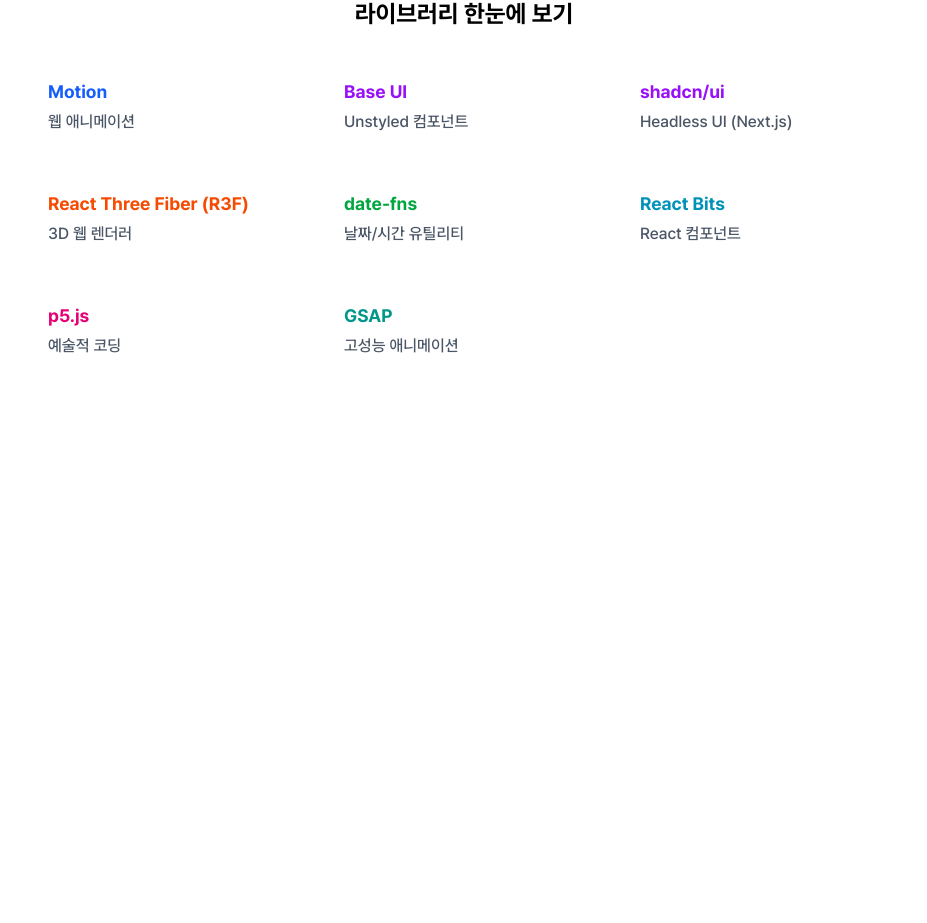
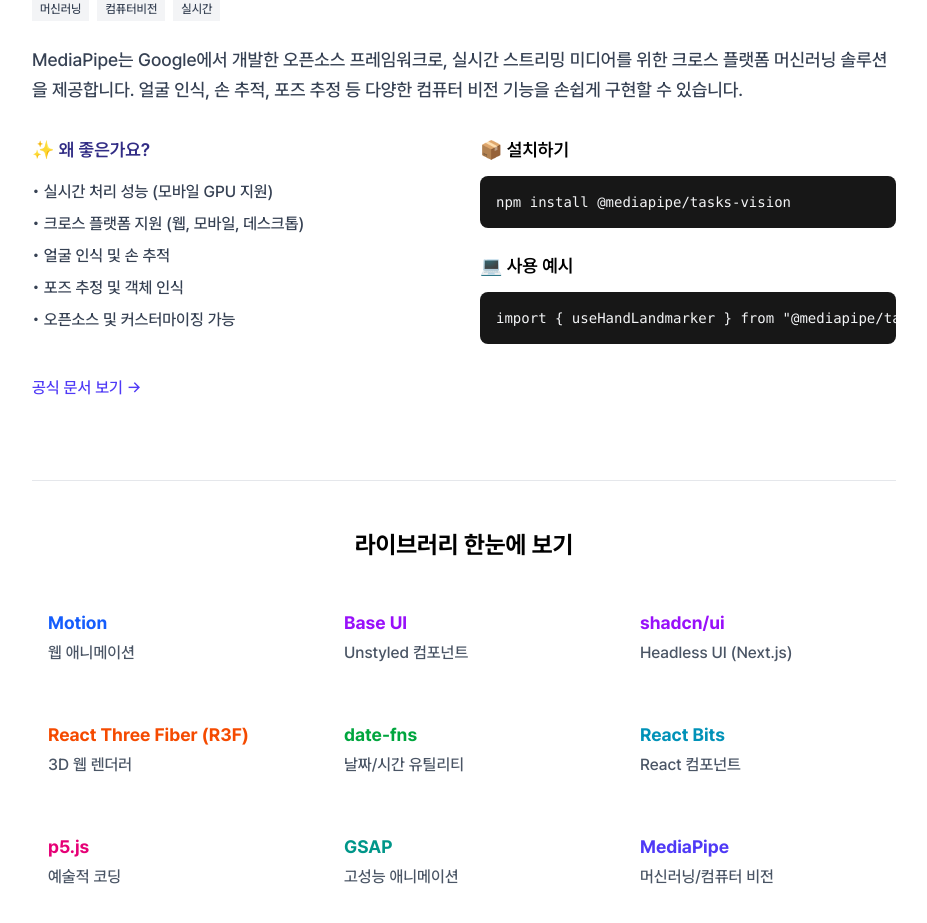
Before and after one commit to 01-office/01-workshop-2025, a Next.js app: page /packages in a window 1280 px wide. Shown: the part 5780-6703 px from the top of the page, without its empty margins (176-1103 px from the left). Before the commit the page ends 6218 px from the top, so only its background shows below. Built offline with nearby package versions, Linux system fonts and the light colour scheme.

Commit message:
feat: packages/mediapipe 추가

```diff
--- a/src/app/packages/_data.ts
+++ b/src/app/packages/_data.ts
@@ -252,4 +252,26 @@
     summary: "고성능 애니메이션",
     tags: ["애니메이션", "성능", "타임라인"],
   },
+  {
+    name: "MediaPipe",
+    description:
+      "MediaPipe는 Google에서 개발한 오픈소스 프레임워크로, 실시간 스트리밍 미디어를 위한 크로스 플랫폼 머신러닝 솔루션을 제공합니다. 얼굴 인식, 손 추적, 포즈 추정 등 다양한 컴퓨터 비전 기능을 손쉽게 구현할 수 있습니다.",
+    features: [
+      "실시간 처리 성능 (모바일 GPU 지원)",
+      "크로스 플랫폼 지원 (웹, 모바일, 데스크톱)",
+      "얼굴 인식 및 손 추적",
+      "포즈 추정 및 객체 인식",
+      "오픈소스 및 커스터마이징 가능",
+    ],
+    installCommand: "npm install @mediapipe/tasks-vision",
+    exampleCode: `import { useHandLandmarker } from "@mediapipe/tasks-vision"`,
+    docUrl: "https://mediapipe-studio.webapps.google.com/home",
+    color: {
+      primary: "text-indigo-600",
+      hover: "hover:text-indigo-700",
+      title: "text-indigo-900",
+    },
+    summary: "머신러닝/컴퓨터 비전",
+    tags: ["머신러닝", "컴퓨터비전", "실시간"],
+  },
 ];
```
